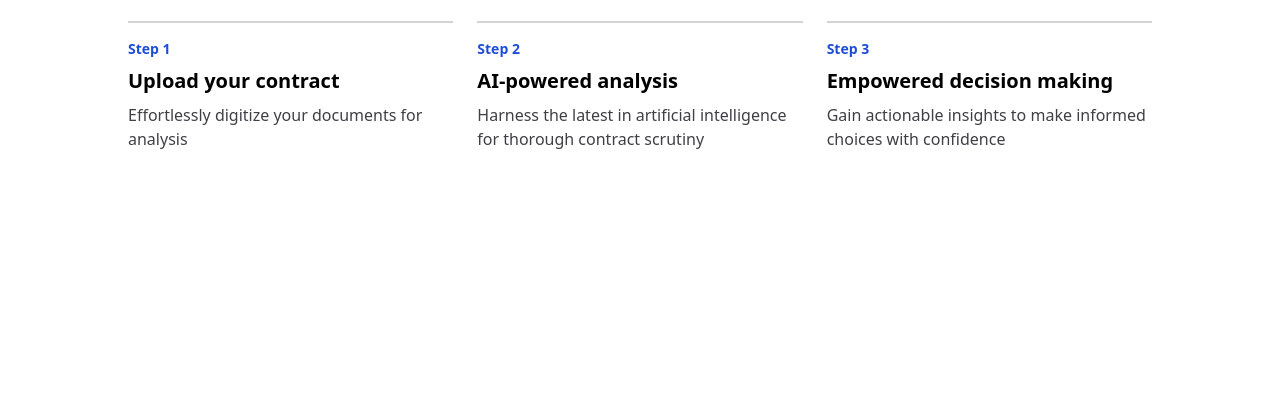
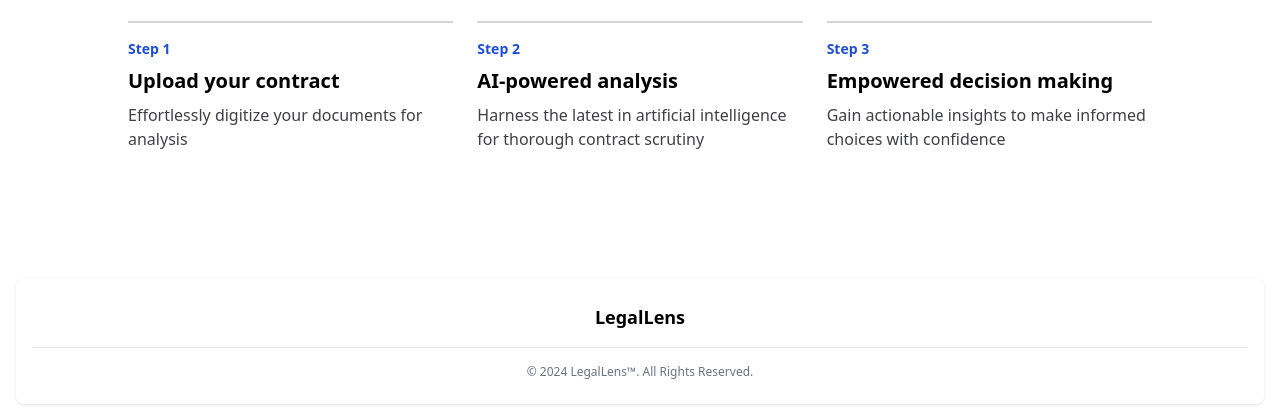
Before and after one commit to aadikrishna04/legal-lens, a Flask app: page / in a window 1280 px wide. Shown: the part 1730-2150 px from the top of the page. Before the commit the page ends 1879 px from the top, so only its background shows below. Run offline with Flask 3, Linux system fonts and the light colour scheme; some libraries are stand-ins or nearby versions.

Commit message:
added footer

```diff
--- a/templates/index.html
+++ b/templates/index.html
@@ -43,7 +43,8 @@
           class="mx-auto mb-4 flex max-w-fit items-center justify-center space-x-2 overflow-hidden rounded-full border border-gray-200 bg-white px-7 py-2 shadow-md backdrop-blur transition-all hover:border-gray-300 hover:bg-white/50"
         >
           <p class="text-small font-semibold text-gray-700">
-            LegalLens is in Beta! Currently <span class="text-blue-600">free</span> for all users.
+            LegalLens is in Beta! Currently
+            <span class="text-blue-600">free</span> for all users.
           </p>
         </div>
         <h1 class="max-w-4xl text-5xl font-bold md:text-6xl lg:text-7xl">
@@ -155,5 +156,30 @@
         </ul>
       </div>
     </div>
+
+    <footer class="rounded-lg shadow dark:bg-gray-900 m-4 text-center py-2">
+      <div class="w-full max-w-screen-xl mx-auto p-4 md:py-4">
+        <div class="sm:flex sm:items-center sm:justify-center">
+          <a
+            href="https://legallens.app/"
+            class="flex items-center mb-2 sm:mb-0 space-x-3 rtl:space-x-reverse"
+          >
+            <span
+              class="self-center text-lg font-semibold whitespace-nowrap dark:text-white"
+              >LegalLens</span
+            >
+          </a>
+        </div>
+        <hr
+          class="my-3 border-gray-200 sm:mx-auto dark:border-gray-700 lg:my-4"
+        />
+        <span
+          class="block text-xs text-gray-500 sm:text-center dark:text-gray-400"
+          >© 2024
+          <a href="https://legallens.app" class="hover:underline">LegalLens™</a
+          >. All Rights Reserved.</span
+        >
+      </div>
+    </footer>
   </body>
 </html>
```
